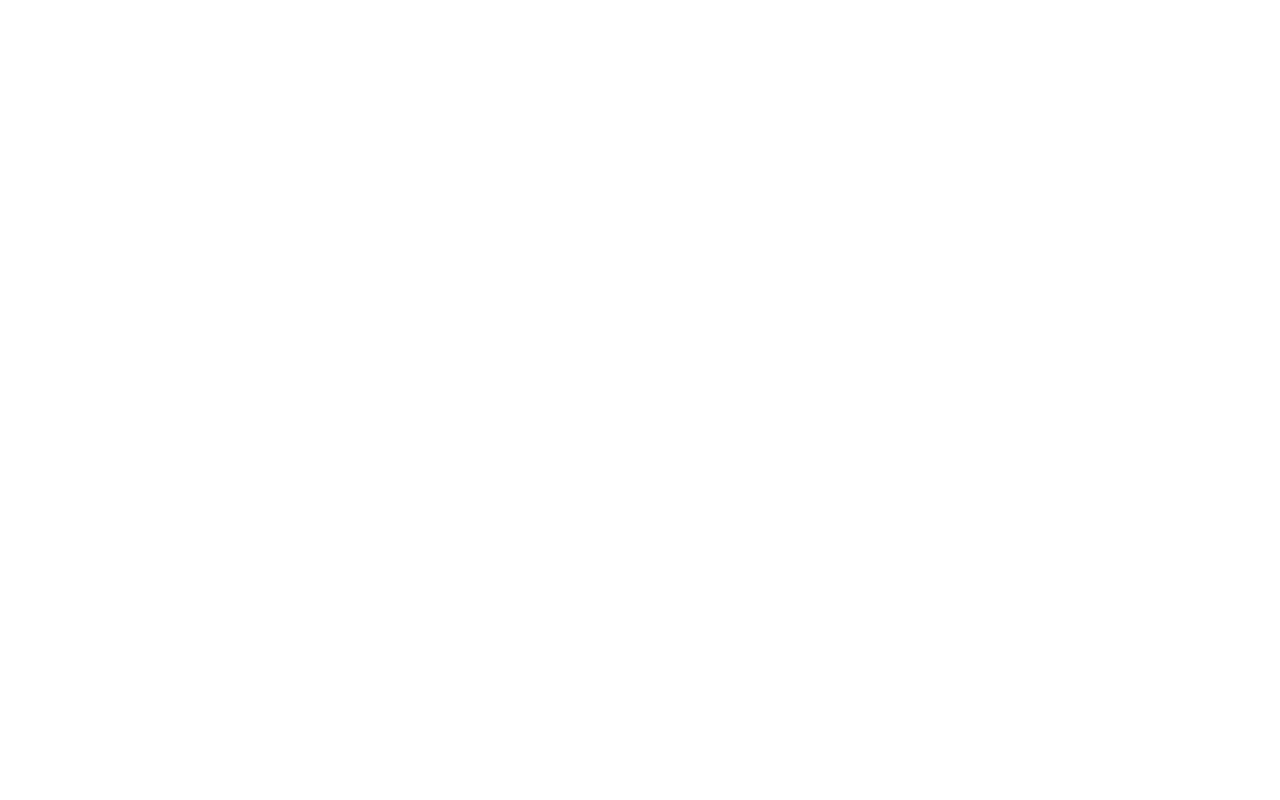
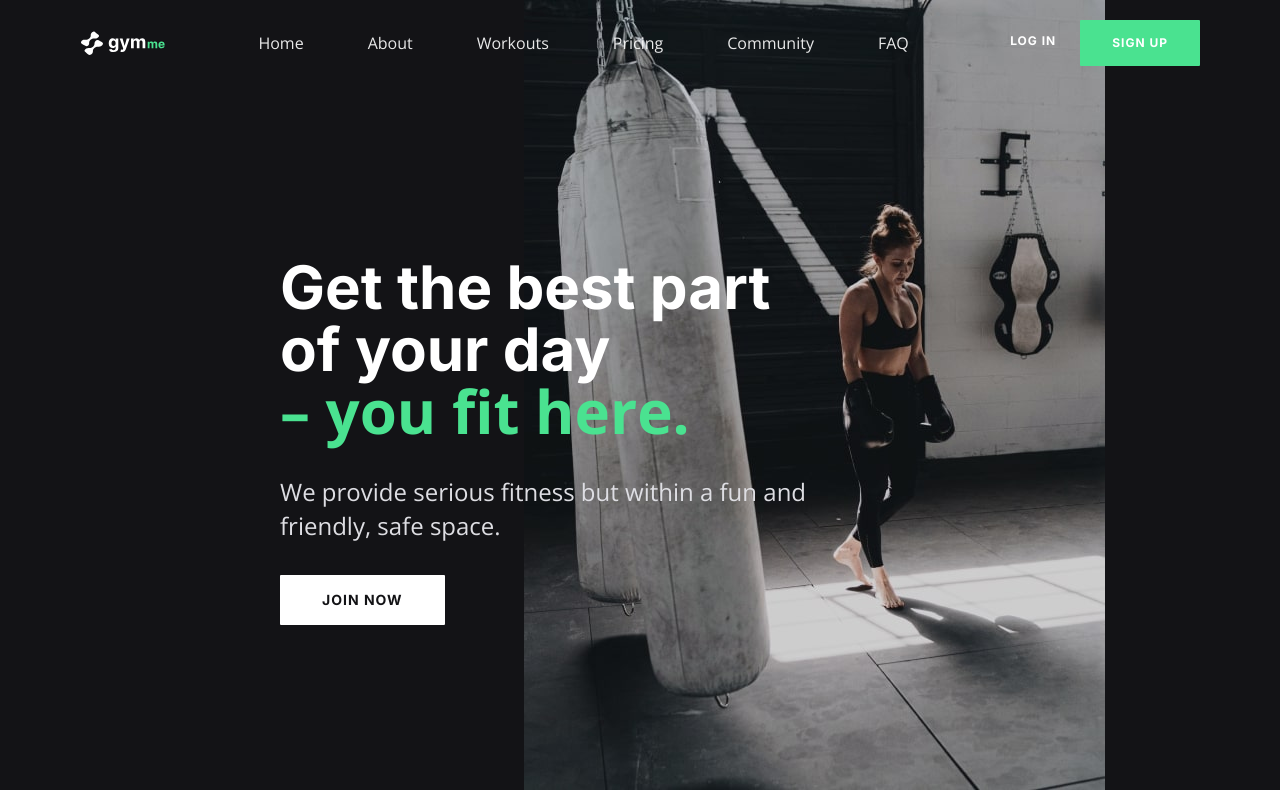
Before and after one commit to ultramarine64/gymme-landing, a website: page src/index.html in a window 1280 px wide. Drawn offline with nearby package versions, Linux system fonts and the light colour scheme; files that its build step writes are made by us from their sources.

Commit message:
Заверстать верхнюю часть страницы

```diff
--- a/src/index.html
+++ b/src/index.html
@@ -11,5 +11,46 @@
   <title>gymme</title>
 </head>
 <body>
+  <header class="header">
+    <div class="container">
+      <div class="header__top">
+        <img src="images/icons/logo.svg" alt="" class="logo">
+        <nav class="menu">
+          <ul class="menu__list">
+            <li class="menu__item">
+              <a href="#home" class="menu__link">Home</a>
+            </li>
+            <li class="menu__item">
+              <a href="#about" class="menu__link">About</a>
+            </li>
+            <li class="menu__item">
+              <a href="#workouts" class="menu__link">Workouts</a>
+            </li>
+            <li class="menu__item">
+              <a href="#pricing" class="menu__link">Pricing</a>
+            </li>
+            <li class="menu__item">
+              <a href="#community" class="menu__link">Community</a>
+            </li>
+            <li class="menu__item">
+              <a href="#faq" class="menu__link">FAQ</a>
+            </li>
+          </ul>
+        </nav>
+        <div class="header__auth">
+          <a class="button button_log-in" href="#">Log in</a>
+          <a class="button button_sign-up" href="#">Sign up</a>
+        </div>
+      </div>
+
+      <div class="header__main">
+        <h1 class="header__title">
+          Get the best part of your day <br> <span class="header__title-highlight">– you fit here.</span>
+        </h1>
+        <p class="header__title-description">We provide serious fitness but within a fun and friendly, safe space.</p>
+        <a class="button button_header-main" href="#">Join now</a>
+      </div>
+    </div>
+  </header>
 </body>
 </html>
--- a/src/sass/base/_fonts.scss
+++ b/src/sass/base/_fonts.scss
@@ -4,6 +4,8 @@
 
 h1, h2, h3, h4, h5, h6 {
   font-family: 'Inter', sans-serif;
+  margin: 0;
+  padding: 0;
 }
 
 h1 {
--- /dev/null
+++ b/src/sass/blocks/_button.scss
@@ -0,0 +1,35 @@
+.button {
+  display: inline-block;
+  outline: none;
+  text-decoration: none;
+  background-color: $color-neutral-100;
+  border: 2px solid $color-neutral-100;
+  color: $color-neutral-500;
+  border-radius: 1px;
+  padding: 14px 40px;
+  text-transform: uppercase;
+  font-weight: bold;
+  font-family: Inter, sans-serif;
+  font-size: 14px;
+  line-height: 18px;
+  text-align: center;
+  letter-spacing: 1px;
+
+  &_log-in {
+    background-color: transparent;
+    border: none;
+    color: $color-neutral-100;
+    font-size: 12px;
+    line-height: 18px;
+    padding: 12px 8px;
+  }
+
+  &_sign-up {
+    background-color: $color-primary-200;
+    border: 2px solid $color-primary-200;
+    color: $color-neutral-100;
+    font-size: 12px;
+    line-height: 18px;
+    padding: 12px 30px;
+  }
+}
--- /dev/null
+++ b/src/sass/blocks/_container.scss
@@ -0,0 +1,4 @@
+.container {
+  max-width: 1440px;
+  margin: 0 auto;
+}
--- /dev/null
+++ b/src/sass/blocks/_header.scss
@@ -0,0 +1,39 @@
+.header {
+  height: 790px;
+  padding: 20px 80px;
+  background-image: url("../images/header_bg.jpg");
+  background-position: 75% 0;
+  background-size: 581px 790px;
+  background-repeat: no-repeat;
+  background-color: $color-neutral-500;
+  color: white;
+
+  &__top {
+    display: flex;
+    justify-content: space-between;
+    align-items: center;
+  }
+
+  &__auth {
+    display: flex;
+    gap: 16px;
+  }
+
+  &__main {
+    margin: 190px 0 0 200px;
+    width: 530px;
+  }
+
+  &__title {
+    &-highlight {
+      color: $color-primary-200;
+    }
+
+    &-description {
+      font-size: 24px;
+      line-height: 34px;
+      color: $color-neutral-200;
+      margin: 32px 0;
+    }
+  }
+}
--- /dev/null
+++ b/src/sass/blocks/_menu.scss
@@ -0,0 +1,32 @@
+.menu {
+  &__list {
+    list-style-type: none;
+    display: flex;
+    margin: 0;
+    padding: 0;
+  }
+
+  &__item {
+    margin: 0px 22px;
+  }
+
+  &__link {
+    text-decoration: none;
+    color: rgba(255, 255, 255, 0.9);
+    font-weight: 500;
+    font-size: 16px;
+    line-height: 18px;
+    padding: 0px 10px;
+    transition: 0.15s all;
+
+    &:hover,
+    &:active {
+      background: rgba(255, 255, 255, 0.9);
+      border-radius: 1px;
+      color: $color-neutral-500;
+      // font-weight changing will cause container size changing.
+      // using text-shadow is kinda workaround.
+      text-shadow: 0px 0px 1px $color-neutral-500;
+    }
+  }
+}
--- a/src/sass/style.scss
+++ b/src/sass/style.scss
@@ -1,3 +1,7 @@
+* {
+  box-sizing: border-box;
+}
+
 body, p {
   margin: 0;
   padding: 0;
@@ -5,3 +9,8 @@ body, p {
 
 @import "base/fonts";
 @import "base/colors";
+
+@import "blocks/container";
+@import "blocks/button";
+@import "blocks/menu";
+@import "blocks/header";
```
